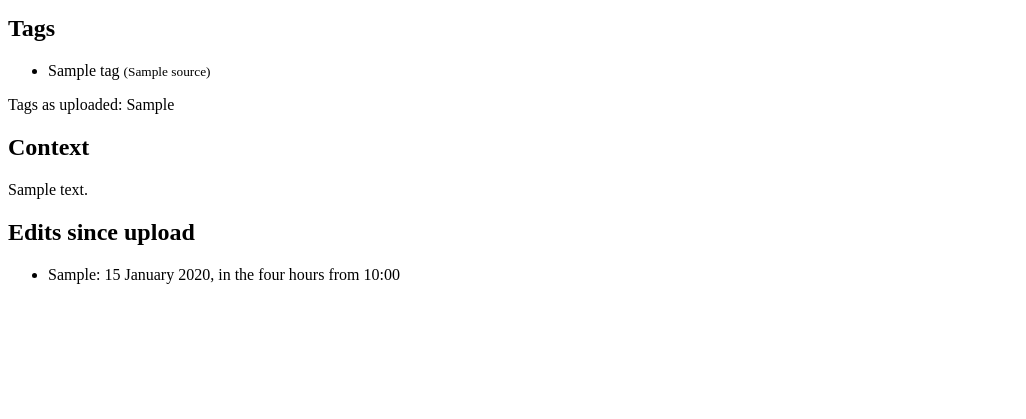
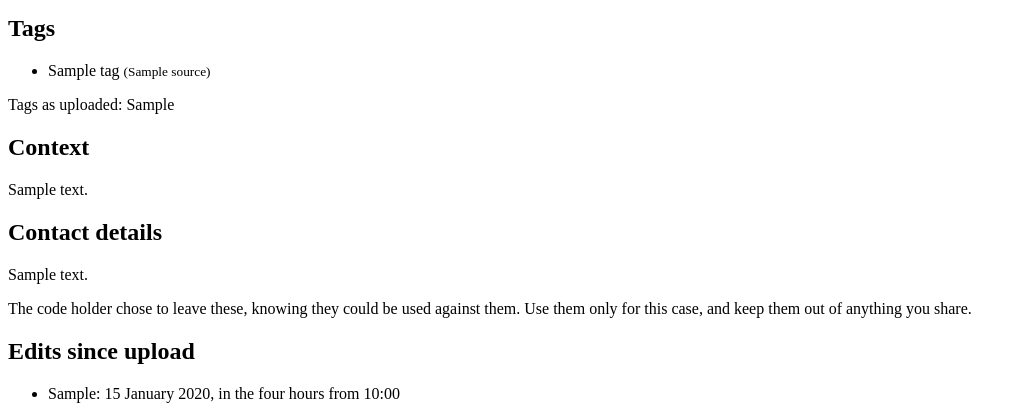
Before and after one commit to WenfangZh/footage-archive, a Django app: template cases/templates/cases/clip.html in a window 1280 px wide. Shown: the part 756-1175 px from the top of the page, without its empty margins (0-1026 px from the left). Before the commit the page ends 1040 px from the top, so only its background shows below. Run offline with Django 5.2, Linux system fonts and the light colour scheme; the template is opened without the code that fills it: most values are stand-ins (such as "Sample title", 1, 10 or a date in 2020).

Commit message:
Show lawyers the contact details a code holder chose to leave (#45)
* Show lawyers the contact details a code holder chose to leave

Decided with the user on 2026-10-19: the opt-in contact details are shown on the clip page, escaped, with a reminder that the code holder left them knowing the risk and that they are for this case only. SPEC §7 says lawyers see them.

Co-Authored-By: Claude Opus 5.5 <noreply@anthropic.com>
Claude-Session: https://claude.ai/code/session_01F6Q2L4Cs4N45HPXNVUca1y

* Tell code holders that matching lawyers will see their contact details

From the review: the opt-in warning only said anyone who obtains the details could use them against the code holder; it now also says that defence lawyers whose case finds the clip will see them, to contact them. SPEC §8 says the same; the clip page's reminder is tested.

Co-Authored-By: Claude Opus 5.5 <noreply@anthropic.com>
Claude-Session: https://claude.ai/code/session_01F6Q2L4Cs4N45HPXNVUca1y

* Test the code holder's warning that lawyers will see their contact details

Co-Authored-By: Claude Opus 5.5 <noreply@anthropic.com>
Claude-Session: https://claude.ai/code/session_01F6Q2L4Cs4N45HPXNVUca1y

---------

Co-authored-by: Claude Opus 5.5 <noreply@anthropic.com>

```diff
--- a/cases/clip_pages.py
+++ b/cases/clip_pages.py
@@ -2,7 +2,7 @@
 
 Only through one of the lawyer's own usable cases, and only while the clip matches it:
 there is no other way to a clip. The page shows what the clip says about itself (stated
-and metadata values, as uploaded, edits, tags, context) and plays its proxy. Each preview
+and metadata values, as uploaded, edits, tags, context, contact details) and plays its proxy. Each preview
 is logged, but a lawyer watching the same clip in the same case again within two hours is
 not logged again: a video player asks for many pieces of one file. Two first requests at
 once may both be logged, which only ever logs too much. Opening the page is not a preview.
@@ -78,6 +78,8 @@ def clip_page(request, case_id, clip_id):
         'uploaded_tags': tag_names(uploaded.get('default', []), uploaded.get('custom', [])),
         'edits': clip.edits.order_by('edited_at', 'pk'),
         'context': vault.get_text(clip, vault.CONTEXT),
+        # Left by the code holder on purpose, despite the risk, so that a lawyer can reach them.
+        'contact_details': vault.get_text(clip, vault.CONTACT_DETAILS),
         'has_proxy': vault.has_file(clip, vault.PROXY),
     })
 
--- a/cases/templates/cases/clip.html
+++ b/cases/templates/cases/clip.html
@@ -47,6 +47,12 @@
     <p>{{ context|linebreaksbr }}</p>
   {% endif %}
 
+  {% if contact_details %}
+    <h2>{% translate "Contact details" %}</h2>
+    <p>{{ contact_details|linebreaksbr }}</p>
+    <p>{% translate "The code holder chose to leave these, knowing they could be used against them. Use them only for this case, and keep them out of anything you share." %}</p>
+  {% endif %}
+
   <h2>{% translate "Edits since upload" %}</h2>
   {% if edits %}
     <ul>{% for edit in edits %}<li>{% blocktranslate with field=edit.get_field_display day=edit.edited_at|date:"j F Y" start=edit.edited_at|date:"H:i" %}{{ field }}: {{ day }}, in the four hours from {{ start }}{% endblocktranslate %}</li>{% endfor %}</ul>
--- a/clips/templates/clips/clip.html
+++ b/clips/templates/clips/clip.html
@@ -58,7 +58,7 @@
 
     <details{% if form.contact_details.value %} open{% endif %}>
       <summary>{% translate "Contact details (optional)" %}</summary>
-      <p><strong>{% translate "Anyone who obtains these details could use them against you. Leave them only if you accept that risk." %}</strong></p>
+      <p><strong>{% translate "Defence lawyers whose case finds this clip will see these details, to contact you. Anyone else who obtains them could use them against you. Leave them only if you accept that risk." %}</strong></p>
       {{ form.contact_details.as_field_group }}
     </details>
 
--- a/clips/templates/clips/confirm.html
+++ b/clips/templates/clips/confirm.html
@@ -42,7 +42,7 @@
 
     <details{% if form.contact_details.value %} open{% endif %}>
       <summary>{% translate "Leave contact details (optional)" %}</summary>
-      <p><strong>{% translate "Anyone who obtains these details could use them against you. Leave them only if you accept that risk." %}</strong></p>
+      <p><strong>{% translate "Defence lawyers whose case finds this clip will see these details, to contact you. Anyone else who obtains them could use them against you. Leave them only if you accept that risk." %}</strong></p>
       {{ form.contact_details.as_field_group }}
     </details>
 
```
Also changed, not shown: SPEC.md (+2 -2 lines), tests/test_clip_pages.py (+9 -0 lines), tests/test_i18n_clips.py (+2 -2 lines), locale/fr/LC_MESSAGES/django.po.
